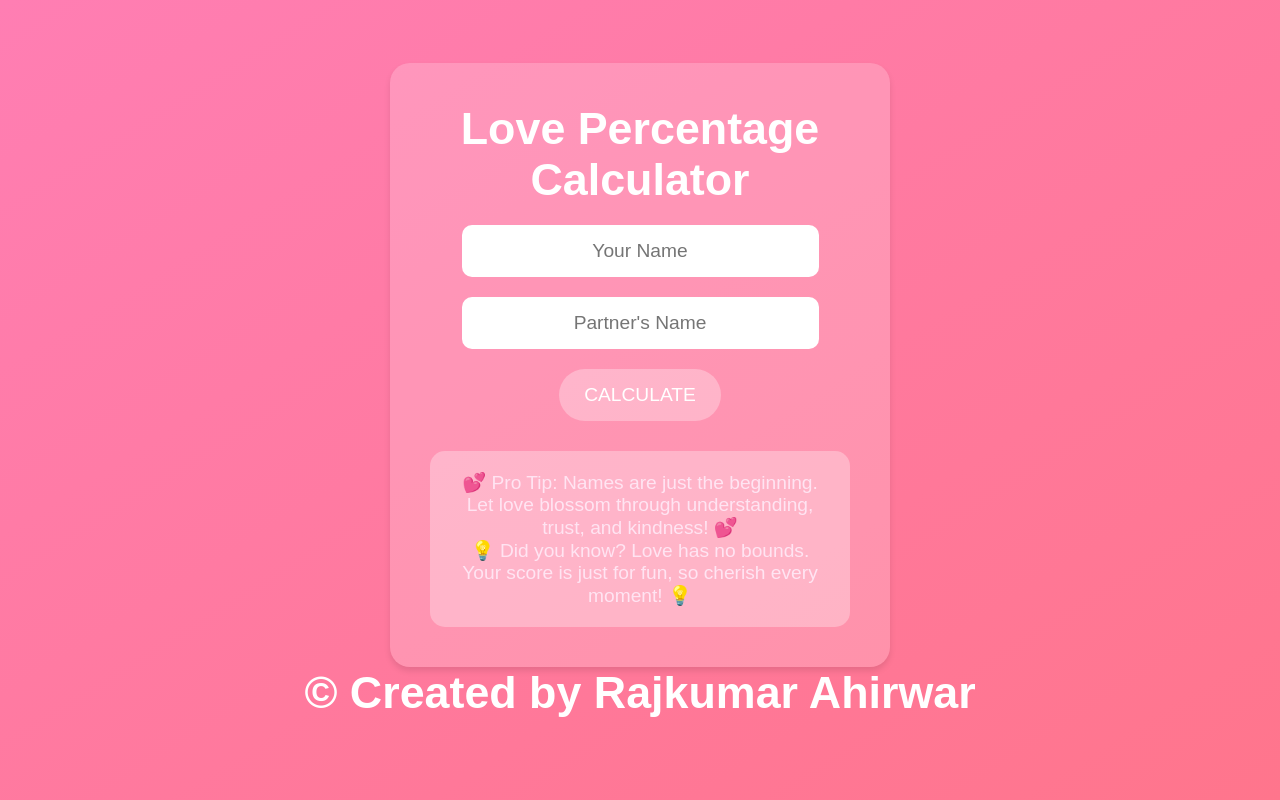
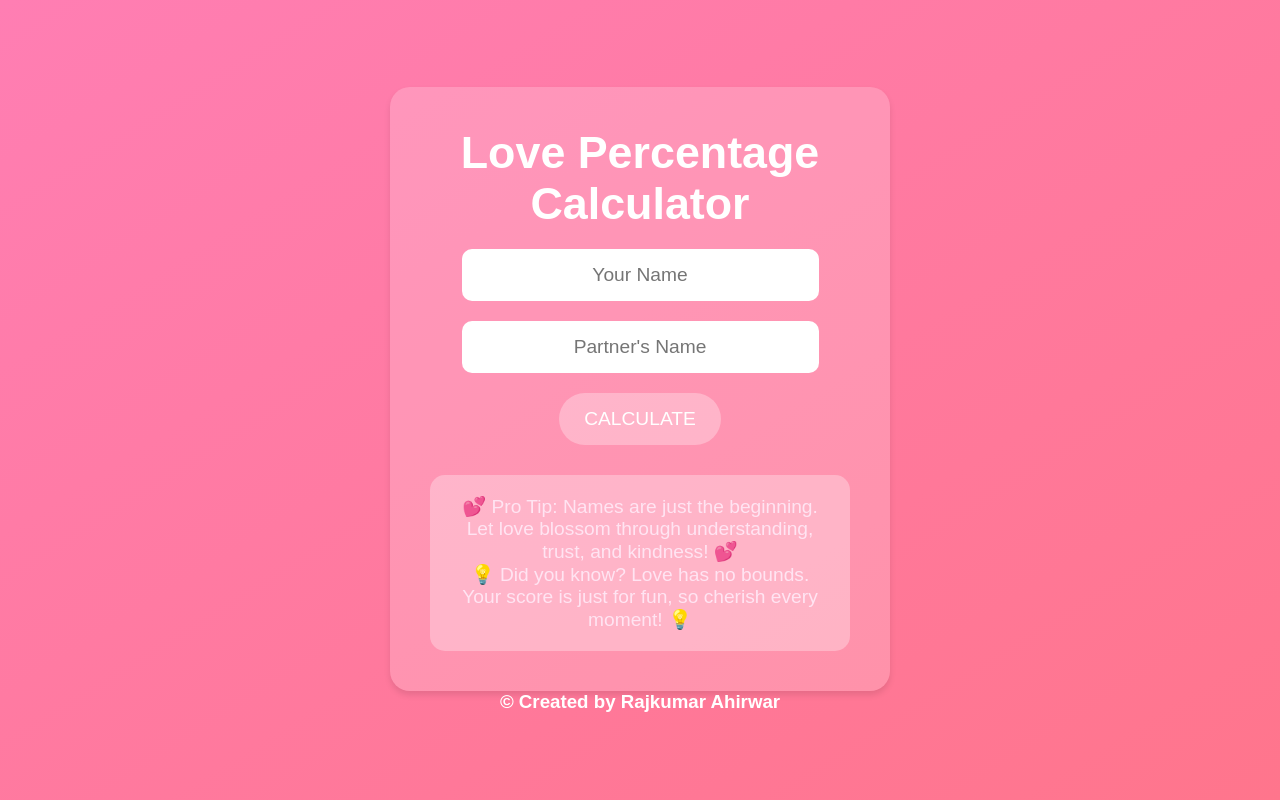
Before and after one commit to Raj675592/its_my_chance, a plain HTML site: page index.html in a window 1280 px wide. Drawn offline with Linux system fonts and the light colour scheme.

Commit message:
Update index.html

```diff
--- a/index.html
+++ b/index.html
@@ -177,7 +177,7 @@
     </script>
 
     <footer>
-    <h1>&copy Created by Rajkumar Ahirwar</h1>
+    <h3>&copy Created by Rajkumar Ahirwar</h3>
 </footer>
 </body>
 </html>
```
